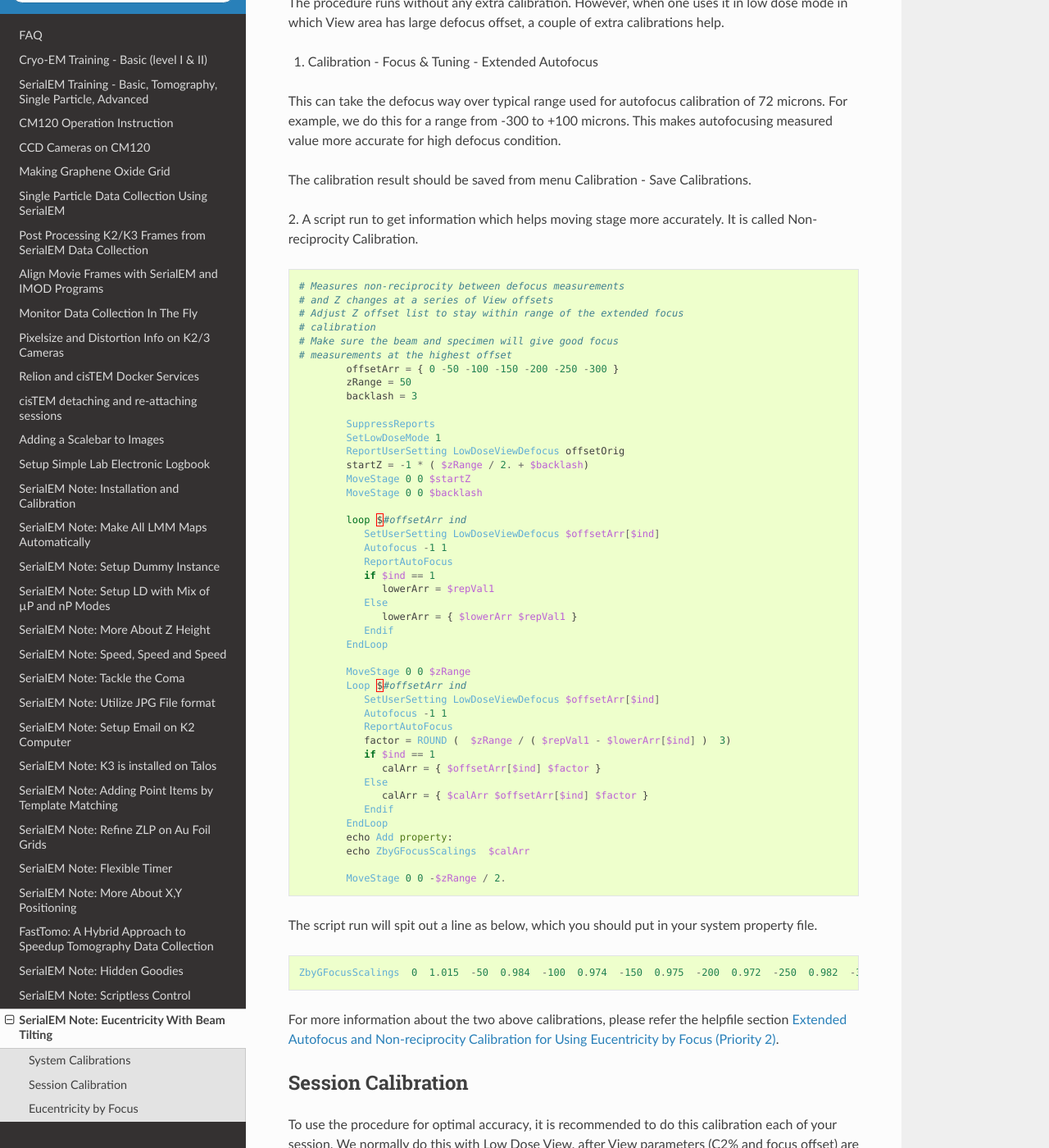
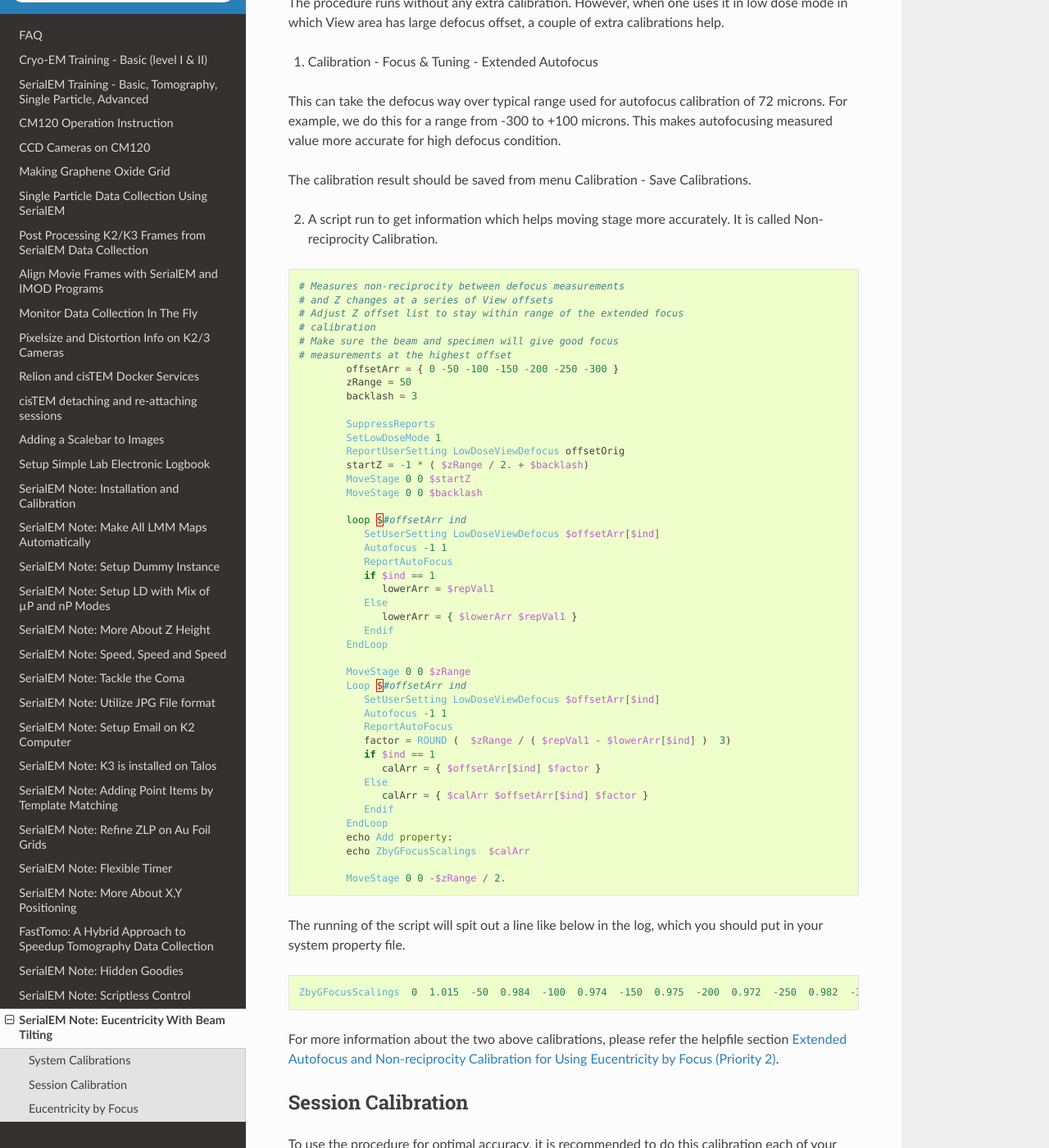
Before and after one commit to xuchen66/sphinx-emdocs, a Sphinx documentation site: the page built from source/serialEM_note_eucentricity_with_beamtilting.rst, in a window 1280 px wide and 1400 px high, scrolled down 579 px. Shown: the whole window at 82% size. Built offline with Sphinx 7.4.7 and the Read the Docs theme 2.0.0, drawn with Linux system fonts in a browser that asks for light colours; pages that are not in the unit, such as notebooks, are missing from menus.

Commit message:
Update serialEM_note_eucentricity_with_beamtilting.rst

```diff
--- a/source/serialEM_note_eucentricity_with_beamtilting.rst
+++ b/source/serialEM_note_eucentricity_with_beamtilting.rst
@@ -41,7 +41,7 @@
 Calibrations.
 
 2. A script run to get information which helps moving stage more accurately.
-It is called Non-reciprocity Calibration.
+   It is called Non-reciprocity Calibration.
 
 .. code-block:: ruby
 
@@ -91,7 +91,7 @@
            MoveStage 0 0 -$zRange / 2.
 
 
-The script run will spit out a line as below, which you should put in your
+The running of the script will spit out a line like below in the log, which you should put in your
 system property file.
 
 .. code-block:: ruby
```
